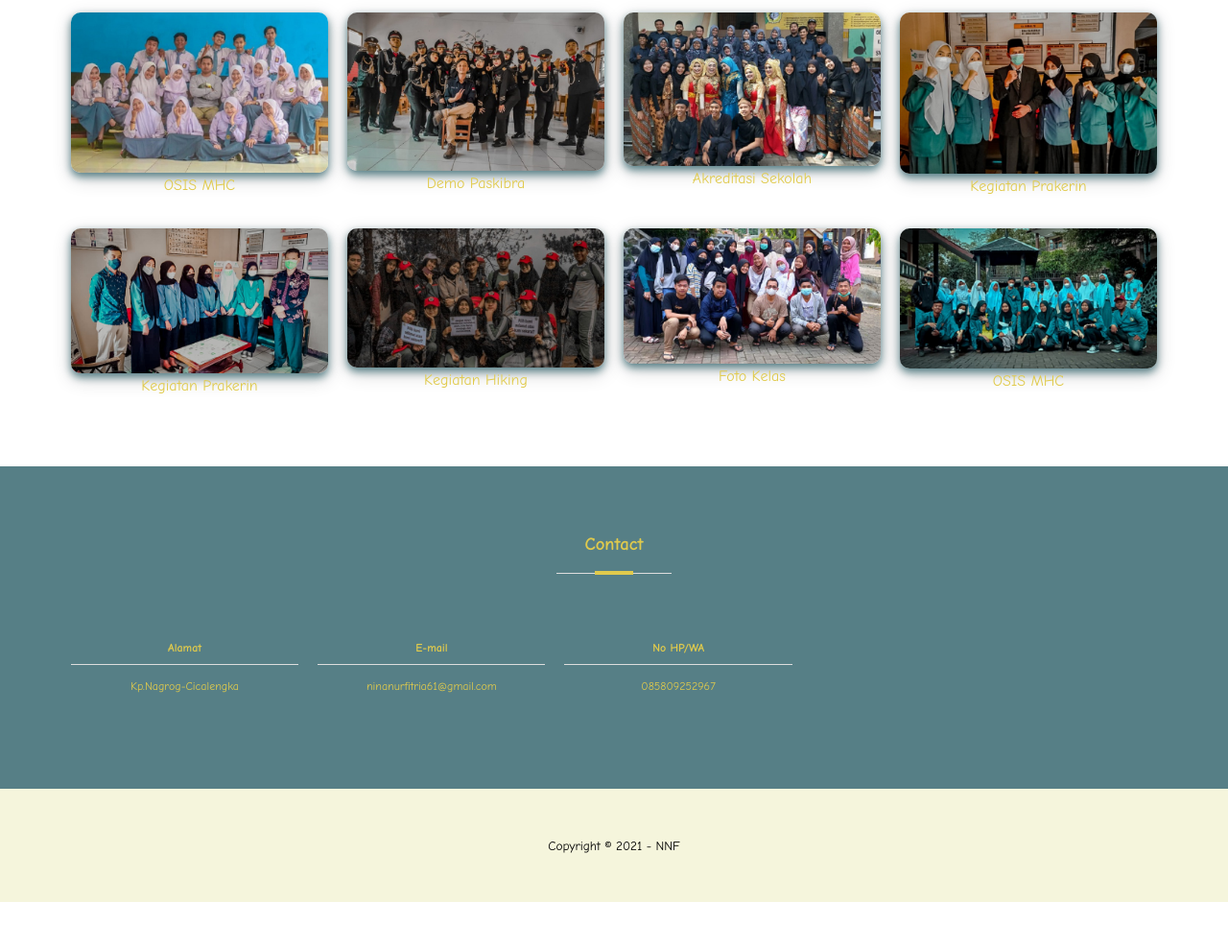
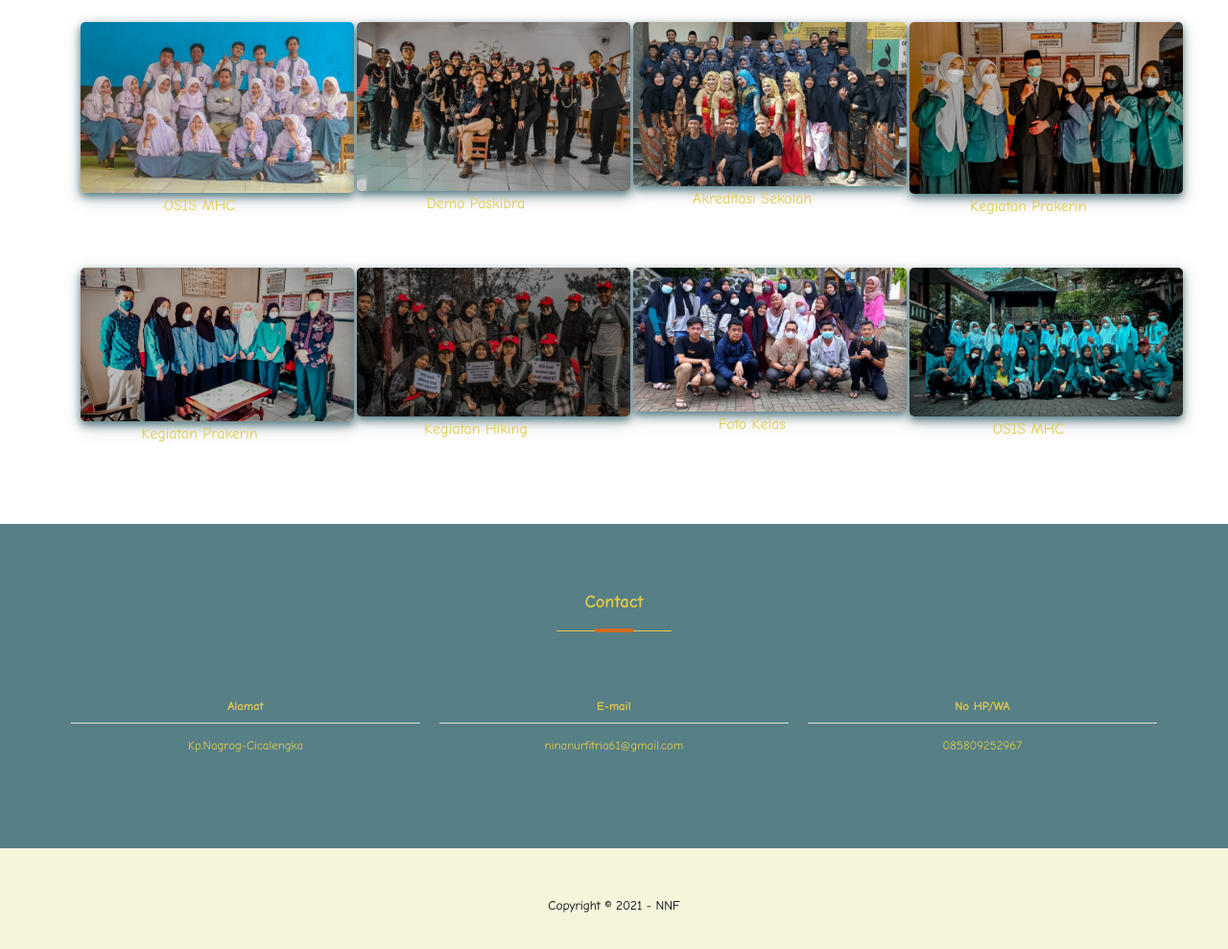
Before and after one commit to NinaNurfitria/Portfolio_NinaNur, a plain HTML site: page index.html in a window 1280 px wide. Shown: the part 1629-2618 px from the top of the page at 96% size. Before the commit the page ends 2569 px from the top, so only its background shows below. Drawn offline with Linux system fonts and the light colour scheme; a script that the page names is missing.

Commit message:
Update style.css
mengganti warna

```diff
--- a/css/style.css
+++ b/css/style.css
@@ -159,7 +159,7 @@ section h3::before {
   bottom: 0;
   width:120px;
   height:1px;
-  background-color: #ddd;
+  background-color: #e0ca4c;
   left: calc(50% - 60px);
 }
 section h3::after {
@@ -169,7 +169,7 @@ section h3::after {
   bottom: -1px;
   width:40px;
   height:4px;
-  background-color:#e0ca4c;
+  background-color:chocolate;
   left: calc(50% - 20px);
 }
 
@@ -225,16 +225,20 @@ border-radius: 40px;
 .col-4 {
   width: 25%;
   box-sizing: border-box;
-  padding: 10px;
+  padding: 20px;
   float: left;
   text-align: center;
   margin-bottom: 15px;
 
+.col-4 span{
+  font-size: 83%;
+}
+
 }
 .col-4 img {
-width: 100%;
+width: 115%;
 height: auto;
-border-radius: 10px;
+border-radius: 5px;
 box-shadow:  0 4px 8px 0 rgba(86, 127, 134), 0 6px 20px 0 rgba(0,0,0,0.19);
 }
 
@@ -248,12 +252,12 @@ box-shadow:  0 4px 8px 0 rgba(86, 127, 134), 0 6px 20px 0 rgba(0,0,0,0.19);
 background-color: #567f86;
 }
 .col-3 {
-  width: 22.33%;
+  width: 33.33%;
   box-sizing: border-box;
   float: left;
   text-align: center;
   padding:50px 10px;
-font-size:75%;
+font-size:80%;
 }
 .col-3 h4{
   padding-bottom: 10px;
```
